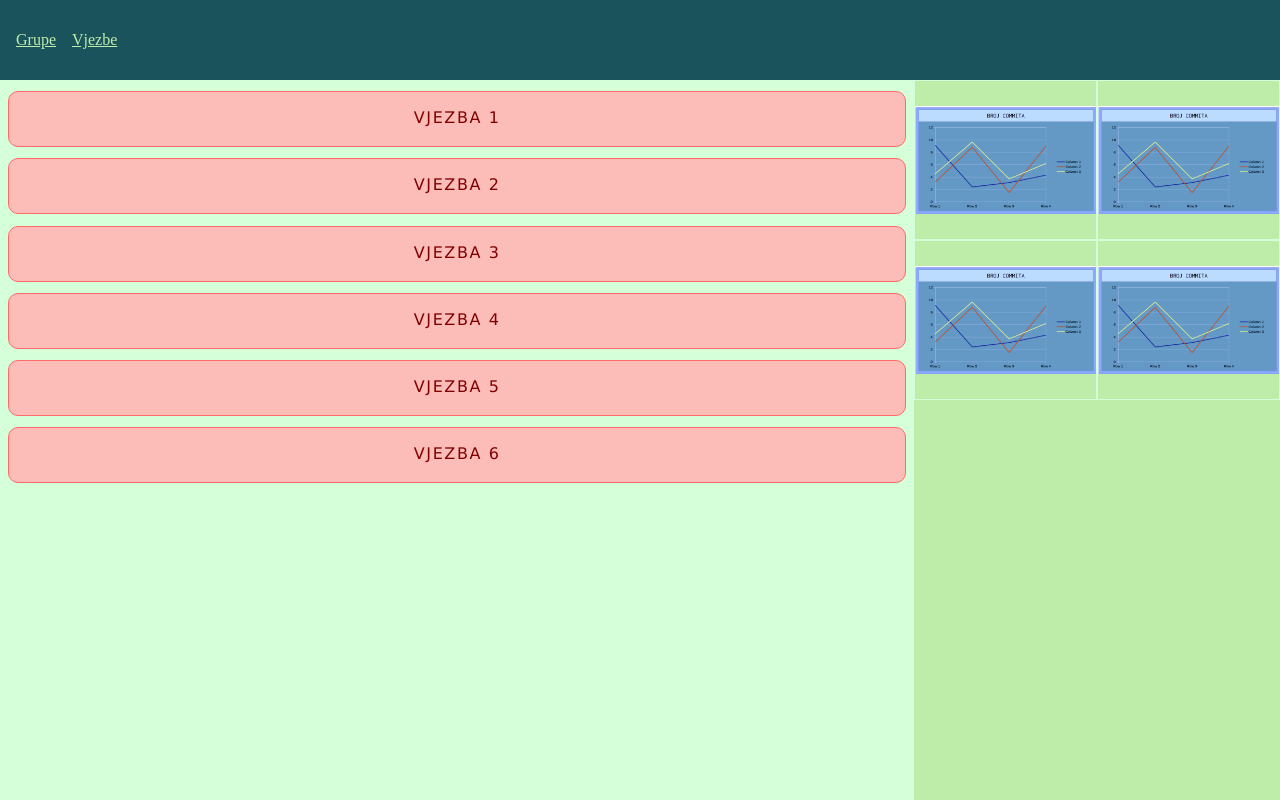
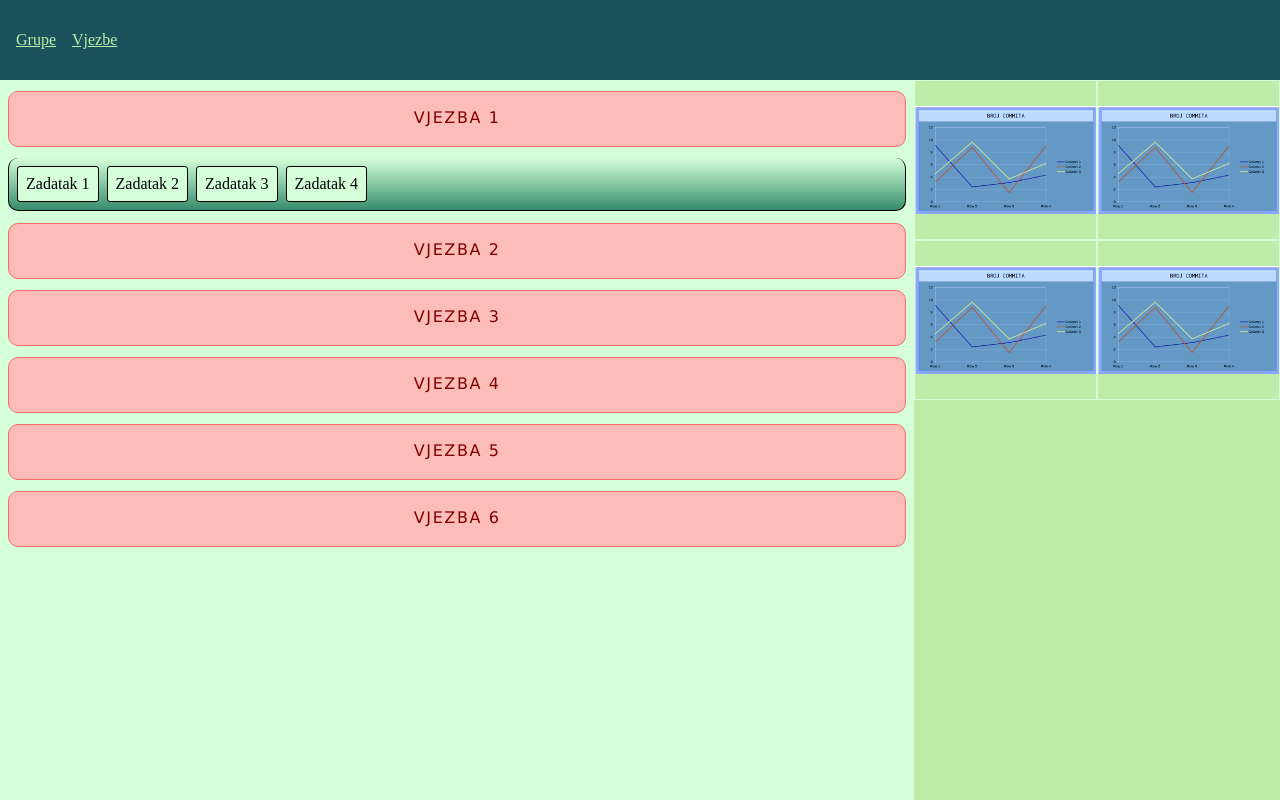
Before and after one commit to akunalic1/Vjezbe-Manager, a plain HTML site: page html/vjezbe.html in a window 1280 px wide. Drawn offline with Linux system fonts and the light colour scheme.

Commit message:
Prepravljene vjezbe

```diff
--- a/css/vjezbe.css
+++ b/css/vjezbe.css
@@ -55,6 +55,23 @@ body{
     border:2px solid var(--clr-sweet-red);
     box-shadow: 0px 1px 10px 2px var(--clr-spanish-pink);
 }
+.zadaci{
+    display: flex;
+    margin: 0.5rem;
+    column-gap: 0.5rem;
+    border: 1px solid black ;
+    border-top: none;
+    padding: 0.5rem;
+    border-radius: 10px;
+    background: linear-gradient(var(--clr-tea-green), #358d6b);
+}
+.zadaci div{
+    background-color: aquamarine;
+    padding: 0.5rem;
+    background-color: var(--clr-tea-green);
+    border: 1px solid black;
+    border-radius: 3px;
+}
 .grafovi{
     background-color: var(--clr-smith-apple);
     width: 40%;
--- a/html/vjezbe.html
+++ b/html/vjezbe.html
@@ -17,6 +17,12 @@
 <div class="vv">
     <div id="odabirVjezbe">
         <div class="vjezba">Vjezba 1</div>
+            <div class="zadaci">
+                <div>Zadatak 1</div>
+                <div>Zadatak 2</div>
+                <div>Zadatak 3</div>
+                <div>Zadatak 4</div>
+            </div>
         <div class="vjezba">Vjezba 2</div>
         <div class="vjezba">Vjezba 3</div>
         <div class="vjezba">Vjezba 4</div>
```
